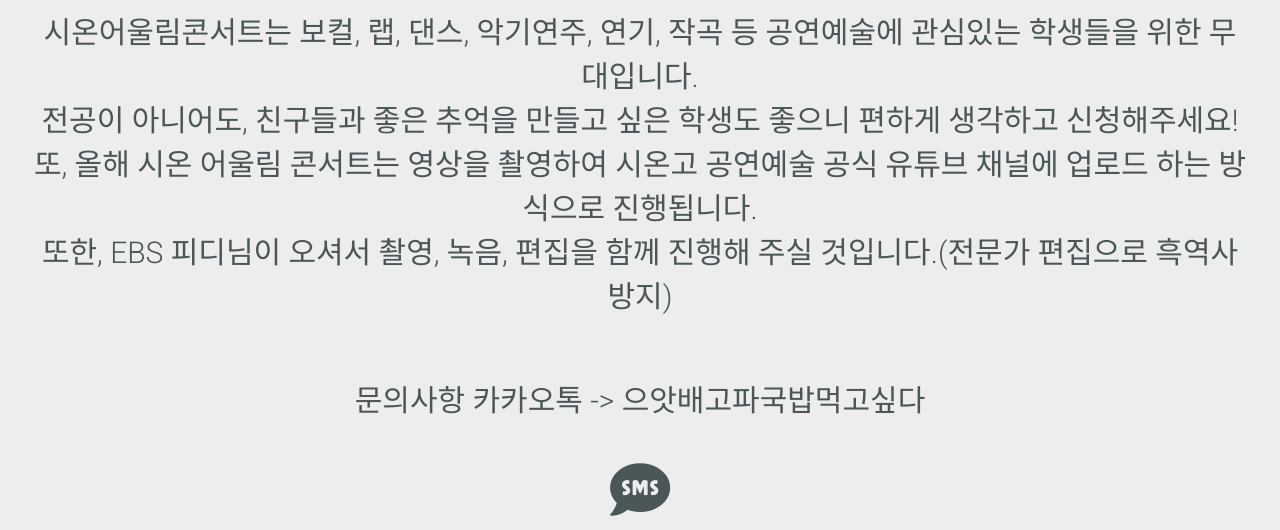
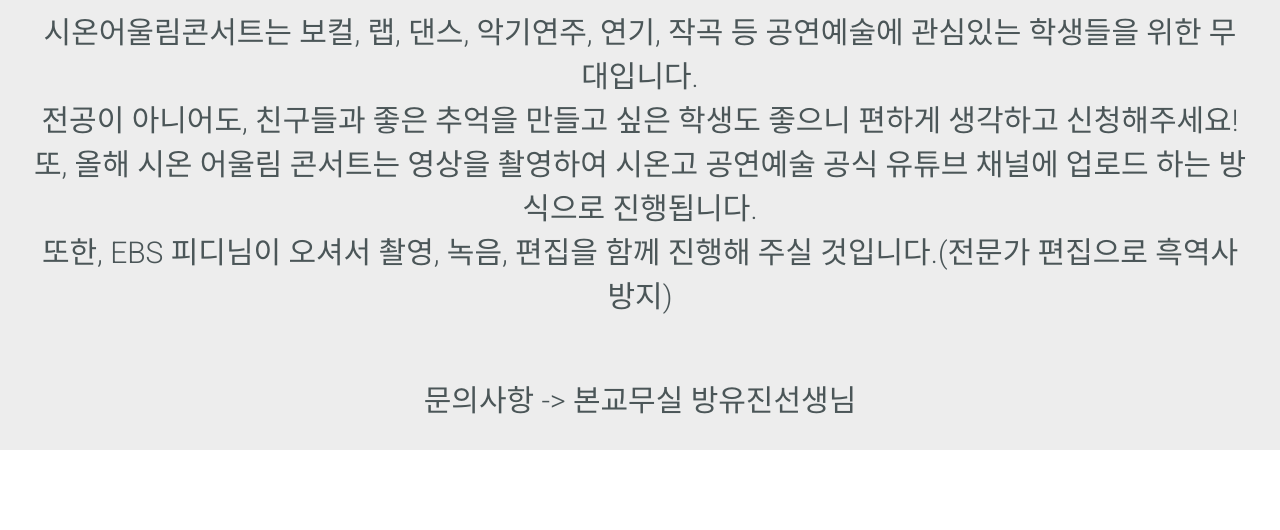
Before and after one commit to alfie1224516/alfie1224516.github.io, a plain HTML site: page index.html in a window 1280 px wide. Shown: the part 373-903 px from the top of the page. After the commit the page ends 823 px from the top, so only its background shows below. Drawn offline with Linux system fonts and the light colour scheme.

Commit message:
Add files via upload

```diff
--- a/index.html
+++ b/index.html
@@ -25,9 +25,9 @@
 		<div class="intro">위 페이지는 10초후 자동으로 이동됩니다.</div>
 		<div class="intro">시온고 어울림 콘서트는요...!</div>
 		<div class="tagline">시온어울림콘서트는 보컬, 랩, 댄스, 악기연주, 연기, 작곡 등 공연예술에 관심있는 학생들을 위한 무대입니다. <br>전공이 아니어도, 친구들과 좋은 추억을 만들고 싶은 학생도 좋으니 편하게 생각하고 신청해주세요!<br>또, 올해 시온 어울림 콘서트는 영상을 촬영하여 시온고 공연예술 공식 유튜브 채널에 업로드 하는 방식으로 진행됩니다.<br> 또한, EBS 피디님이 오셔서 촬영, 녹음, 편집을 함께 진행해 주실 것입니다.(전문가 편집으로 흑역사 방지)</div>
-		<div class="tagline">문의사항 카카오톡 -> 으앗배고파국밥먹고싶다 </div>
+		<div class="tagline">문의사항 -> 본교무실 방유진선생님 </div>
 		<div class="icons-social">
-		<a target="_blank" href="https://open.kakao.com/o/sNsEhOed"><i class="fas fa-sms"></i></a>
+		<!-- <a target="_blank" href="https://open.kakao.com/o/sNsEhOed"><i class="fas fa-sms"></i></a> -->
     </div>
 	</main>
 </body>
```
